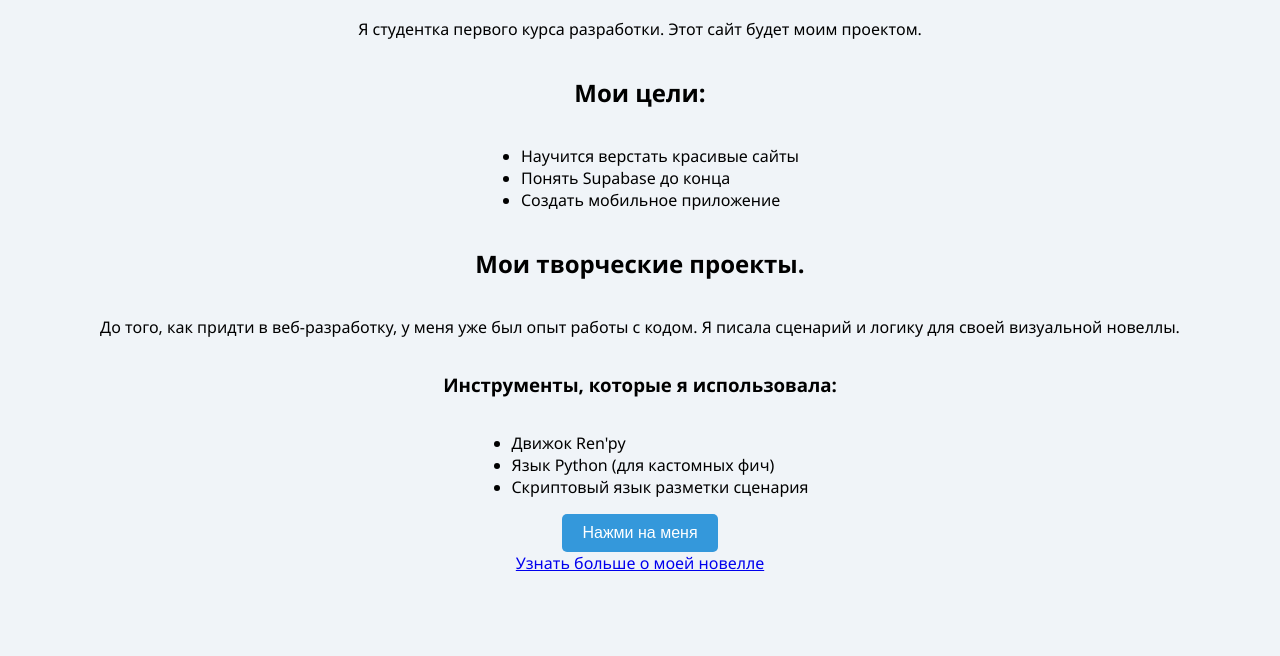
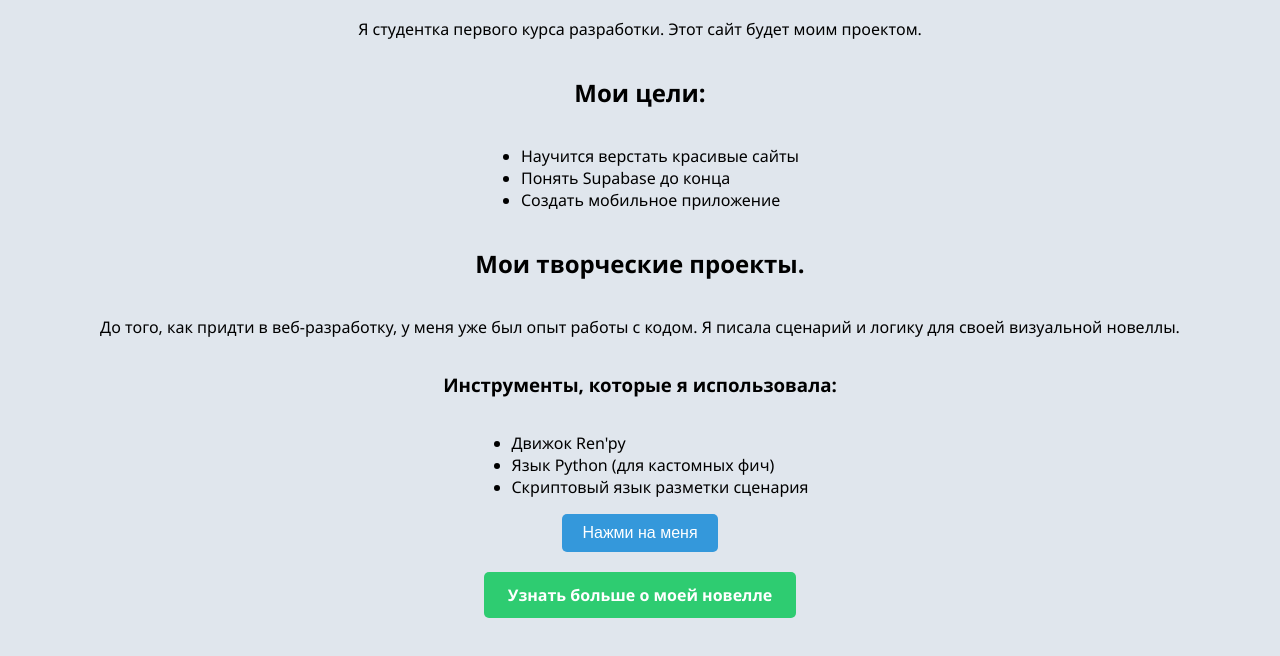
Before and after one commit to nastarena2122-afk/my_first_steps, a plain HTML site: page index.html in a window 1280 px wide. Shown: the part 144-800 px from the top of the page. Drawn offline with Linux system fonts and the light colour scheme.

Commit message:
Лекция №4: Исправила ошибки в CSS

```diff
--- a/index.html
+++ b/index.html
@@ -1,5 +1,5 @@
 <!DOCTYPE html>
-<html lang="en">
+<html lang="ru">
 <head>
     <link rel="stylesheet" href="style.css">
     <meta charset="UTF-8">
--- a/style.css
+++ b/style.css
@@ -1,5 +1,5 @@
  body {
-            background-color: #f0f4f8; /* Фон */
+            background-color: #e0e6ed; /* Фон */
             font-family: 'Segoe UI' , Tahoma, Geneva, Verdana, sans-serif;
             display: flex;
             flex-direction: column;
@@ -22,3 +22,22 @@
         button:hover {
             background-color: #2980b9; /* Цвет при наведении */
         }
+        a {
+            display: inline-block; /* Говорим бпаузеру, что ссылка ведет себя как полноценная коробка */
+            background-color: #2ecc71; /* Цвет фона */
+            color: rgb(255, 255, 255); /* Цвет текста */
+            text-decoration: none; /* Убираем подчеркивание */
+
+            /* Магия отступов */
+            padding: 12px 24px; /* Внутренний отступ */
+            margin-top: 20px; /* Отступ сверху */
+
+            border-radius: 5px; /* Скругление углов */
+            font-weight: bold; /* Жирный текст */
+
+        }
+
+        /* Эффект при наведении */
+        a:hover {
+            background-color: #27ae60; /* Темнее при наведении */
+        }
```
Also changed, not shown: novel.html (+1 -1 lines).
